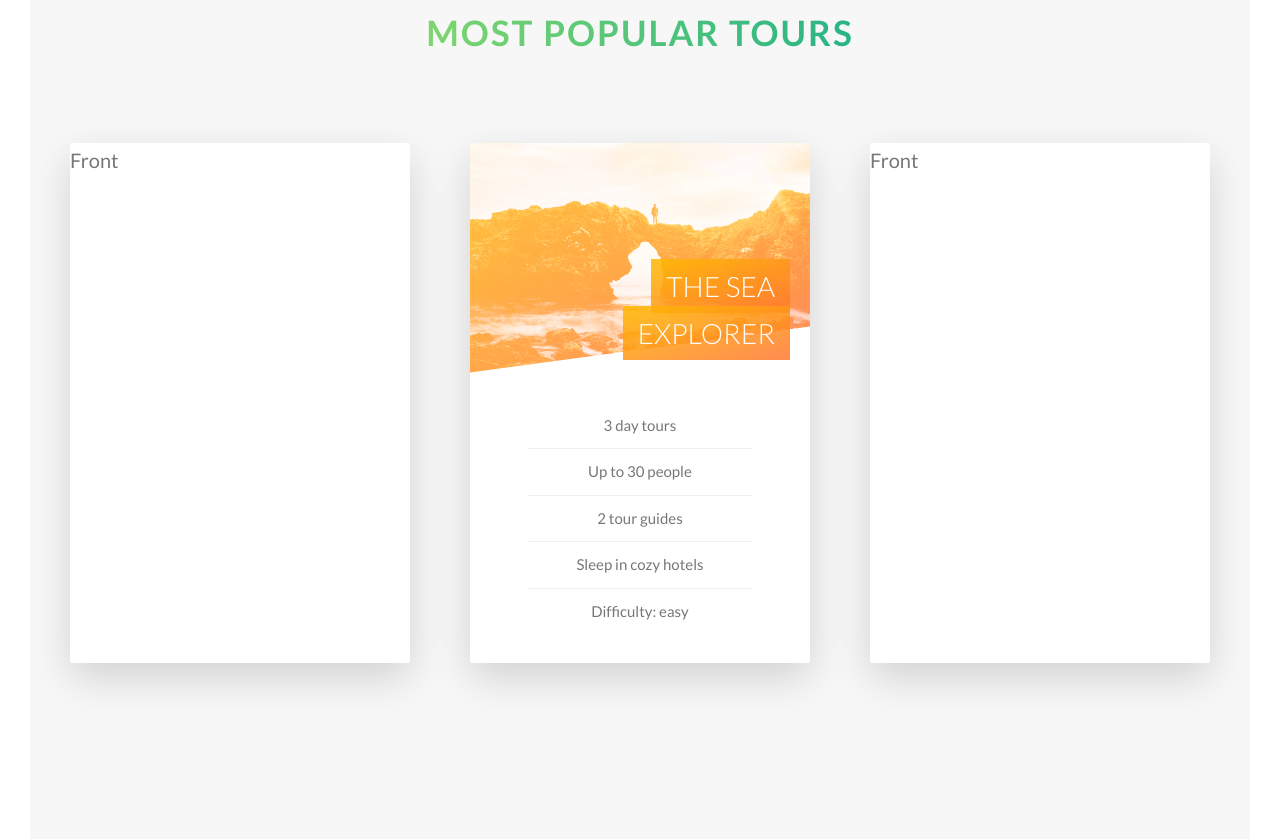
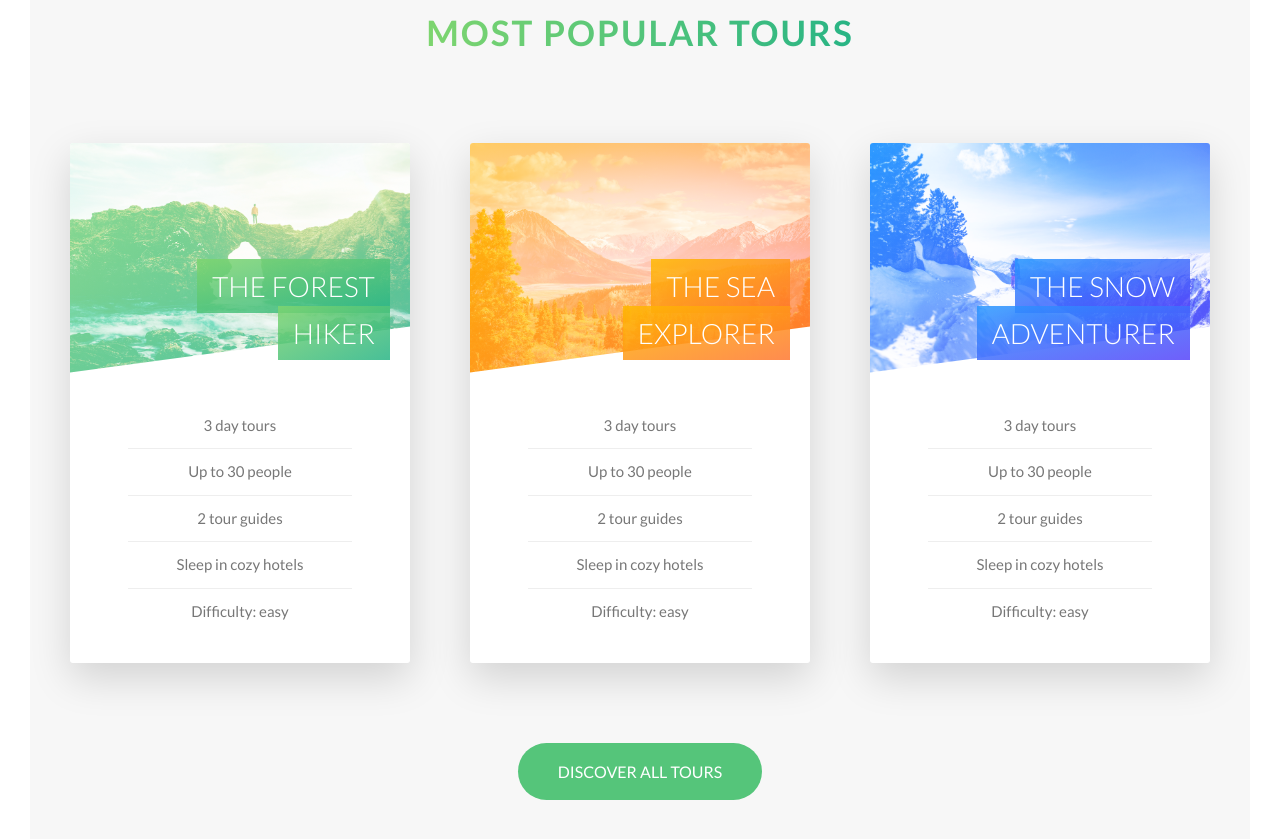
Before and after one commit to KE9SH1N/Natours, a website: page index.html in a window 1280 px wide. Shown: the part 2366-3205 px from the top of the page. Drawn offline with Linux system fonts and the light colour scheme.

Commit message:
added tours section card

```diff
--- a/index.html
+++ b/index.html
@@ -120,10 +120,31 @@
                     <div class="col-1-of-3">
                         <div class="card">
                             <div class="card__side card__side--front">
-                                Front
+                                <div class="card__picture card__picture-1">
+                                    &nbsp;
+                                </div>
+                                <h4 class="card__heading">
+                                    <span class="card__heading-span card__heading-span--1">The Forest Hiker</span>
+                                </h4>
+                                <div class="card__details">
+                                    <ul>
+                                        <li>3 day tours</li>
+                                        <li>Up to 30 people</li>
+                                        <li>2 tour guides</li>
+                                        <li>Sleep in cozy hotels</li>
+                                        <li>Difficulty: easy</li>
+                                    </ul>
+                                </div>
                             </div>
                             <div class="card__side card__side--back card__side--back-1">
-                                Back
+                                <div class="card__cta">
+                                    <div class="card__price-box">
+                                        <p class="card__price-only">Only</p>
+                                        <p class="card__price-value">$297</p>
+                                    </div>
+
+                                    <a href="#" class="btn btn--white">Book now!</a>
+                                </div>
                             </div>
                         </div>
                     </div>
@@ -147,21 +168,54 @@
                                 </div>
                             </div>
                             <div class="card__side card__side--back card__side--back-2">
-                                back
+                                <div class="card__cta">
+                                    <div class="card__price-box">
+                                        <p class="card__price-only">Only</p>
+                                        <p class="card__price-value">$297</p>
+                                    </div>
+
+                                    <a href="#" class="btn btn--white">Book now!</a>
+                                </div>
                             </div>
                         </div>
                     </div>
                     <div class="col-1-of-3">
                         <div class="card">
                             <div class="card__side card__side--front">
-                                Front
+                                <div class="card__picture card__picture-3">
+                                    &nbsp;
+                                </div>
+                                <h4 class="card__heading">
+                                    <span class="card__heading-span card__heading-span--3">The snow adventurer</span>
+                                </h4>
+                                <div class="card__details">
+                                    <ul>
+                                        <li>3 day tours</li>
+                                        <li>Up to 30 people</li>
+                                        <li>2 tour guides</li>
+                                        <li>Sleep in cozy hotels</li>
+                                        <li>Difficulty: easy</li>
+                                    </ul>
+                                </div>
                             </div>
                             <div class="card__side card__side--back card__side--back-3">
-                                Back
+                                <div class="card__cta">
+                                    <div class="card__price-box">
+                                        <p class="card__price-only">Only</p>
+                                        <p class="card__price-value">$297</p>
+                                    </div>
+
+                                    <a href="#" class="btn btn--white">Book now!</a>
+                                </div>
                             </div>
                         </div>
                     </div>
                 </div>
+
+                <div class="u-center-text u-margin-top-big">
+                    <a href="#" class="btn btn--green">Discover all tours</a>
+                </div>
+
             </section>
         </main>
     </body>
--- a/sass/base/_utilities.scss
+++ b/sass/base/_utilities.scss
@@ -4,3 +4,5 @@
 .u-margin-bottom-big{margin-bottom: 8rem;}
 .u-margin-bottom-medium{margin-bottom: 4rem;}
 .u-margin-bottom-small{margin-bottom: 2rem;}
+
+.u-margin-top-big{margin-top: 8rem;}
--- a/sass/components/_button.scss
+++ b/sass/components/_button.scss
@@ -26,10 +26,19 @@
     }
 
     &--white{
-        background-color: #fff;
-        color: #777;
+        background-color: $color-white;
+        color: $color-gray-dark;
         &::after{
-            background-color: #fff;
+            background-color: $color-white;
+        }
+    }
+
+    &--green{
+        background-color: $color-primary;
+        color: $color-white;
+
+        &::after{
+            background-color: $color-primary;
         }
     }
 
--- a/sass/components/_card.scss
+++ b/sass/components/_card.scss
@@ -27,11 +27,15 @@
             transform: rotateY(180deg);
 
             &-1{
-                background-image: linear-gradient(to right bottom, $color-secondary-light, $color-secondary-dark);
+                background-image: linear-gradient(to right bottom, $color-primary-light, $color-primary-dark);
             }
 
             &-2{
                 background-image: linear-gradient(to right bottom, $color-secondary-light, $color-secondary-dark);
+            }
+
+            &-3{
+                background-image: linear-gradient(to right bottom, $color-tertiary-light, $color-tertiary-dark);
             }
         }
     }
@@ -50,16 +54,16 @@
         -webkit-clip-path: polygon(0 0, 100% 0,100% 80%, 0 100%);
         clip-path: polygon(0 0, 100% 0,100% 80%, 0 100%);
         &-1{
-            background-image: linear-gradient(to right bottom, $color-secondary-light, $color-secondary-dark),
+            background-image: linear-gradient(to right bottom, $color-primary-light, $color-primary-dark),
              url(../../img/nat-5.jpg);
         }
         &-2{
             background-image: linear-gradient(to right bottom, $color-secondary-light, $color-secondary-dark),
-            url(../../img/nat-5.jpg);
+            url(../../img/nat-6.jpg);
         }
         &-3{
-            background-image:linear-gradient(to right bottom, $color-secondary-light, $color-secondary-dark),
-             url(../../img/nat-5.jpg);
+            background-image:linear-gradient(to right bottom, $color-tertiary-light, $color-tertiary-dark),
+             url(../../img/nat-7.jpg);
         }
     }
 
@@ -81,10 +85,22 @@
         -webkit-box-decoration-break: clone;
         box-decoration-break: clone;
 
+        &--1{
+            background-image: linear-gradient(to right bottom,
+            rgba($color-primary-light, .85),
+            rgba($color-primary-dark, .85));
+        }
+
         &--2{
             background-image: linear-gradient(to right bottom,
             rgba($color-secondary-light, .85),
             rgba($color-secondary-dark, .85));
+        }
+
+        &--3{
+            background-image: linear-gradient(to right bottom,
+            rgba($color-tertiary-light, .85),
+            rgba($color-tertiary-dark, .85));
         }
     }
 
@@ -105,4 +121,30 @@
             }
         }
     }
+
+    //CARD CTA STYLING
+    &__cta{
+        position: absolute;
+        top: 50%;
+        left: 50%;
+        transform: translate(-50%, -50%);
+        width: 90%;
+        text-align: center;
+    }
+
+    &__price-box{
+        text-align: center;
+        margin-bottom: 8rem;
+        color: $color-white;
+    }
+
+    &__price-only{
+        font-size: 1.4rem;
+        text-transform: uppercase;
+    }
+
+    &__price-value{
+        font-size: 6rem;
+        font-weight: 100;
+    }
 }
--- a/sass/pages/_home.scss
+++ b/sass/pages/_home.scss
@@ -25,6 +25,6 @@
 
 .section-tours{
     background-color: $color-gray-light-1;
-    padding: 25rem 0 50rem 0;
+    padding: 25rem 0 15rem 0;
     margin-top: -10rem;
 }
```
Also changed, not shown: css/style.css.
